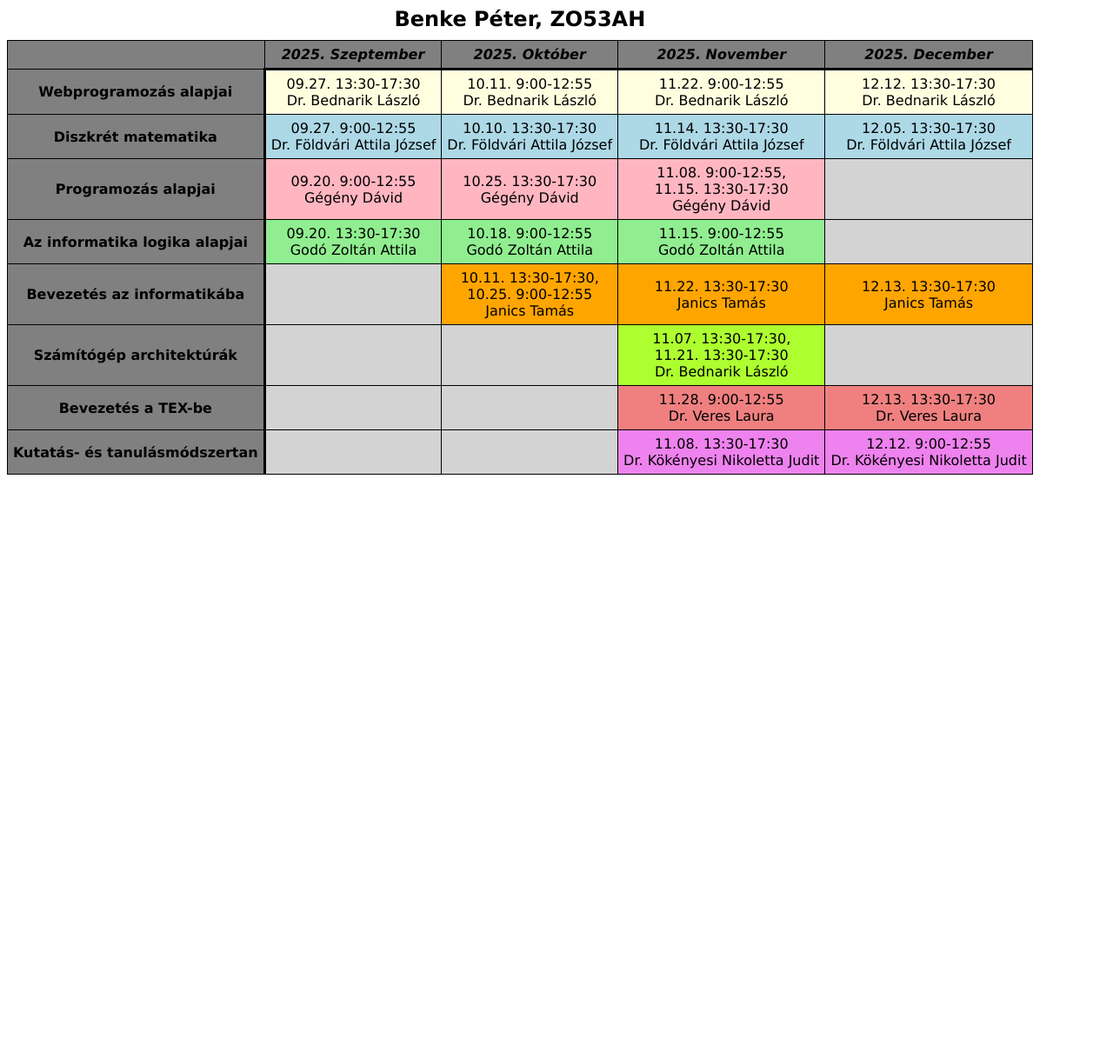
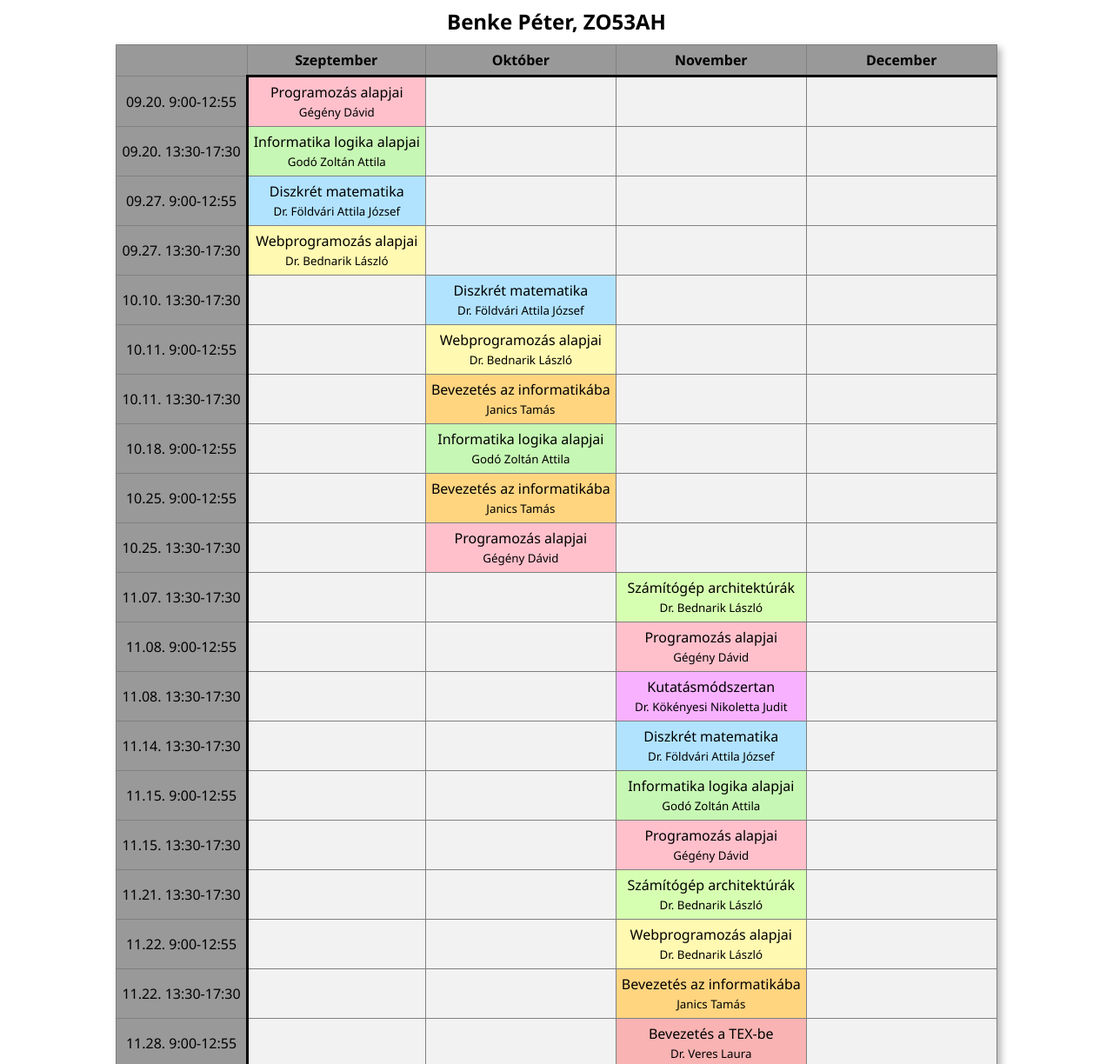
Before and after one commit to BPeter202501/ZO53AHWebProgAlapLev, a plain HTML site: page ZO53AH_1011/ZO53AH_orarend.html in a window 1280 px wide. Shown: the top 1224 px of the page at 87% size. Before the commit the page ends 800 px from the top, so only its background shows below. Drawn offline with Linux system fonts and the light colour scheme.

Commit message:
Frissítés

```diff
--- a/ZO53AH_1011/ZO53AH_external_style.css
+++ b/ZO53AH_1011/ZO53AH_external_style.css
@@ -1,5 +1,5 @@
 body {
-  background-color: #ffffff;
+  background-color: #84d5e0;
 }
 
 h1 {
--- a/ZO53AH_1011/ZO53AH_orarend.html
+++ b/ZO53AH_1011/ZO53AH_orarend.html
@@ -3,108 +3,208 @@
 <head>
     <meta charset="UTF-8">
     <meta name="viewport" content="width=device-width, initial-scale=1.0">
-    <title>Órarend</title>
+    <title>Benke Péter, ZO53AH Órarend</title>
 </head>
 <body>
 
-    <table class="table">
+    <table>
     <caption>Benke Péter, ZO53AH</caption>
 
     <tr>
         <th></th>
-        <th><em>2025. Szeptember</em></th>
-        <th><em>2025. Október</em></th>
-        <th><em>2025. November</em></th>
-        <th><em>2025. December</em></th>
+        <th>Szeptember</th>
+        <th>Október</th>
+        <th>November</th>
+        <th>December</th>
       </tr>
 
       <tr>
-        <td>Webprogramozás alapjai</td>
-        <td class="yellow">09.27. 13:30-17:30<br>
-        Dr. Bednarik László</td>
-        <td class="yellow">10.11. 9:00-12:55<br>
-            Dr. Bednarik László</td>
-        <td class="yellow">11.22. 9:00-12:55<br>
-            Dr. Bednarik László</td>
-        <td class="yellow">12.12. 13:30-17:30<br>
-        Dr. Bednarik László</td>
+        <td>09.20. 9:00-12:55</td>
+        <td class="progalap">Programozás alapjai<br><small>Gégény Dávid</small></td>
+        <td class="empty"></td>
+        <td class="empty"></td>
+        <td class="empty"></td>
+      </tr>
+      <tr>
+        <td>09.20. 13:30-17:30</td>
+        <td class="logika">Informatika logika alapjai<br><small>Godó Zoltán Attila</small></td>
+        <td class="empty"></td>
+        <td class="empty"></td>
+        <td class="empty"></td>
       </tr>
 
       <tr>
-        <td>Diszkrét matematika</td>
-        <td class="blue">09.27. 9:00-12:55<br>
-            Dr. Földvári Attila József</td>
-        <td class="blue">10.10. 13:30-17:30<br>
-            Dr. Földvári Attila József</td>
-        <td class="blue">11.14. 13:30-17:30<br>
-            Dr. Földvári Attila József</td>
-        <td class="blue">12.05. 13:30-17:30<br>
-            Dr. Földvári Attila József</td>
+        <td>09.27. 9:00-12:55</td>
+        <td class="matek">Diszkrét matematika<br><small>Dr. Földvári Attila József</small></td>
+        <td class="empty"></td>
+        <td class="empty"></td>
+        <td class="empty"></td>
+      </tr>
+      <tr>
+        <td>09.27. 13:30-17:30</td>
+        <td class="webprog">Webprogramozás alapjai<br><small>Dr. Bednarik László</small></td>
+        <td class="empty"></td>
+        <td class="empty"></td>
+        <td class="empty"></td>
       </tr>
 
       <tr>
-        <td>Programozás alapjai</td>
-        <td class="pink">09.20. 9:00-12:55<br>
-            Gégény Dávid</td>
-        <td class="pink">10.25. 13:30-17:30<br>
-            Gégény Dávid</td>
-        <td class="pink">11.08. 9:00-12:55,<br>
-            11.15. 13:30-17:30<br>
-        Gégény Dávid</td>
-        <td class="lightgrey"></td>
+        <td>10.10. 13:30-17:30</td>
+        <td class="empty"></td>
+        <td class="matek">Diszkrét matematika<br><small>Dr. Földvári Attila József</small></td>
+        <td class="empty"></td>
+        <td class="empty"></td>
       </tr>
 
       <tr>
-        <td>Az informatika logika alapjai</td>
-        <td class="green">09.20. 13:30-17:30<br>
-            Godó Zoltán Attila</td>
-        <td class="green">10.18. 9:00-12:55<br>
-            Godó Zoltán Attila</td>
-            <td class="green">11.15. 9:00-12:55<br>
-            Godó Zoltán Attila</td>
-            <td class="lightgrey"></td>
+        <td>10.11. 9:00-12:55</td>
+        <td class="empty"></td>
+        <td class="webprog">Webprogramozás alapjai<br><small>Dr. Bednarik László</small></td>
+        <td class="empty"></td>
+        <td class="empty"></td>
+      </tr>
+      <tr>
+        <td>10.11. 13:30-17:30</td>
+        <td class="empty"></td>
+        <td class="info">Bevezetés az informatikába<br><small>Janics Tamás</small></td>
+        <td class="empty"></td>
+        <td class="empty"></td>
       </tr>
 
       <tr>
-        <td>Bevezetés az informatikába</td>
-        <td class="lightgrey"></td>
-        <td class="orange">10.11. 13:30-17:30,<br>
-            10.25. 9:00-12:55<br>
-            Janics Tamás</td>
-        <td class="orange">11.22. 13:30-17:30<br>
-        Janics Tamás</td>
-        <td class="orange">12.13. 13:30-17:30<br>
-        Janics Tamás</td>
+        <td>10.18. 9:00-12:55</td>
+        <td class="empty"></td>
+        <td class="logika">Informatika logika alapjai<br><small>Godó Zoltán Attila</small></td>
+        <td class="empty"></td>
+        <td class="empty"></td>
       </tr>
 
       <tr>
-        <td>Számítógép architektúrák</td>
-        <td class="lightgrey"></td>
-        <td class="lightgrey"></td>
-        <td class="greenyellow">11.07. 13:30-17:30,<br>
-            11.21. 13:30-17:30<br>
-        Dr. Bednarik László</td>
-        <td class="lightgrey"></td>
+        <td>10.25. 9:00-12:55</td>
+        <td class="empty"></td>
+        <td class="info">Bevezetés az informatikába<br><small>Janics Tamás</small></td>
+        <td class="empty"></td>
+        <td class="empty"></td>
       </tr>
 
       <tr>
-        <td>Bevezetés a TEX-be</td>
-        <td class="lightgrey"></td>
-        <td class="lightgrey"></td>
-        <td class="coral">11.28. 9:00-12:55<br>
-        Dr. Veres Laura</td>
-        <td class="coral">12.13. 13:30-17:30<br>
-        Dr. Veres Laura</td>
+        <td>10.25. 13:30-17:30</td>
+        <td class="empty"></td>
+        <td class="progalap">Programozás alapjai<br><small>Gégény Dávid</small></td>
+        <td class="empty"></td>
+        <td class="empty"></td>
       </tr>
 
       <tr>
-        <td>Kutatás- és tanulásmódszertan</td>
-        <td class="lightgrey"></td>
-        <td class="lightgrey"></td>
-        <td class="violet">11.08. 13:30-17:30<br>
-        Dr. Kökényesi Nikoletta Judit</td>
-        <td class="violet">12.12. 9:00-12:55<br>
-        Dr. Kökényesi Nikoletta Judit</td>
+        <td>11.07. 13:30-17:30</td>
+        <td class="empty"></td>
+        <td class="empty"></td>
+        <td class="arch">Számítógép architektúrák<br><small>Dr. Bednarik László</small></td>
+        <td class="empty"></td>
+      </tr>
+
+      <tr>
+        <td>11.08. 9:00-12:55</td>
+        <td class="empty"></td>
+        <td class="empty"></td>
+        <td class="progalap">Programozás alapjai<br><small>Gégény Dávid</small></td>
+        <td class="empty"></td>
+      </tr>
+      <tr>
+        <td>11.08. 13:30-17:30</td>
+        <td class="empty"></td>
+        <td class="empty"></td>
+        <td class="kutatas">Kutatásmódszertan<br><small>Dr. Kökényesi Nikoletta Judit</small></td>
+        <td class="empty"></td>
+      </tr>
+
+      <tr>
+        <td>11.14. 13:30-17:30</td>
+        <td class="empty"></td>
+        <td class="empty"></td>
+        <td class="matek">Diszkrét matematika<br><small>Dr. Földvári Attila József</small></td>
+        <td class="empty"></td>
+      </tr>
+      <tr>
+        <td>11.15. 9:00-12:55</td>
+        <td class="empty"></td>
+        <td class="empty"></td>
+        <td class="logika">Informatika logika alapjai<br><small>Godó Zoltán Attila</small></td>
+        <td class="empty"></td>
+      </tr>
+      <tr>
+        <td>11.15. 13:30-17:30</td>
+        <td class="empty"></td>
+        <td class="empty"></td>
+        <td class="progalap">Programozás alapjai<br><small>Gégény Dávid</small></td>
+        <td class="empty"></td>
+      </tr>
+
+      <tr>
+        <td>11.21. 13:30-17:30</td>
+        <td class="empty"></td>
+        <td class="empty"></td>
+        <td class="arch">Számítógép architektúrák<br><small>Dr. Bednarik László</small></td>
+        <td class="empty"></td>
+      </tr>
+
+      <tr>
+        <td>11.22. 9:00-12:55</td>
+        <td class="empty"></td>
+        <td class="empty"></td>
+        <td class="webprog">Webprogramozás alapjai<br><small>Dr. Bednarik László</small></td>
+        <td class="empty"></td>
+      </tr>
+      <tr>
+        <td>11.22. 13:30-17:30</td>
+        <td class="empty"></td>
+        <td class="empty"></td>
+        <td class="info">Bevezetés az informatikába<br><small>Janics Tamás</small></td>
+        <td class="empty"></td>
+      </tr>
+
+      <tr>
+        <td>11.28. 9:00-12:55</td>
+        <td class="empty"></td>
+        <td class="empty"></td>
+        <td class="tex">Bevezetés a TEX-be<br><small>Dr. Veres Laura</small></td>
+        <td class="empty"></td>
+      </tr>
+
+      <tr>
+        <td>12.05. 13:30-17:30</td>
+        <td class="empty"></td>
+        <td class="empty"></td>
+        <td class="empty"></td>
+        <td class="matek">Diszkrét matematika<br><small>Dr. Földvári Attila József</small></td>
+      </tr>
+      <tr>
+        <td>12.12. 9:00-12:55</td>
+        <td class="empty"></td>
+        <td class="empty"></td>
+        <td class="empty"></td>
+        <td class="kutatas">Kutatásmódszertan<br><small>Dr. Kökényesi Nikoletta Judit</small></td>
+      </tr>
+      <tr>
+        <td>12.12. 13:30-17:30</td>
+        <td class="empty"></td>
+        <td class="empty"></td>
+        <td class="empty"></td>
+        <td class="webprog">Webprogramozás alapjai<br><small>Dr. Bednarik László</small></td>
+      </tr>
+      <tr>
+        <td>12.13. 13:30-17:30</td>
+        <td class="empty"></td>
+        <td class="empty"></td>
+        <td class="empty"></td>
+        <td class="tex">Bevezetés a TEX-be<br><small>Dr. Veres Laura</small></td>
+      </tr>
+      <tr>
+        <td>12.13. 13:30-17:30</td>
+        <td class="empty"></td>
+        <td class="empty"></td>
+        <td class="empty"></td>
+        <td class="info">Bevezetés az informatikába<br><small>Janics Tamás</small></td>
       </tr>
     </table>
 
--- a/ZO53AH_1011/ZO53AH_orarend_style.css
+++ b/ZO53AH_1011/ZO53AH_orarend_style.css
@@ -1,67 +1,43 @@
-.table {
+table {
+    margin: 0 auto;
     width: auto;
     height: auto;
-    background-color: grey;
+    background-color: #999999;
     border-collapse: collapse;
-    border: 1px solid black;
-    font-family: Verdana, Geneva, Tahoma, sans-serif;
-    font-weight: bold;
+    border: 1px solid grey;
+    font-family: 'Segoe UI';
     text-align: center;
+    box-shadow: 4px 4px 8px rgba(0, 0, 0, 0.3);
 }
-.table caption {
+table caption {
     caption-side: top;
     font-size: 1.5em;
     font-weight: bold;
     text-align: center;
     margin-bottom: 10px;
 }
-.table th, .table td {
-    border: 1px solid black;
-    padding: 6px;
+th, td {
+  border: 1px solid grey;
+  padding: 6px;
 }
-.table tr:first-child th {
-    border-bottom: 3px solid black;
+th:first-child,
+td:first-child {
+  border-right: 3px solid black;
 }
-.table td:first-child {
-    border-right: 3px solid black;
+tr:first-child th:first-child,
+tr:first-child td:first-child {
+  border-right: 1px solid grey;
 }
-.table tr:first-child th:first-child {
-    border-bottom: 1px solid black;
-    border-right: 1px solid black;
+tr:first-child th:not(:first-child),
+tr:first-child td:not(:first-child) {
+  border-bottom: 3px solid black;
 }
-.yellow {
-    background-color: lightyellow;
-    font-weight: normal;
-}
-.pink {
-    background-color: lightpink;
-    font-weight: normal;
-}
-.blue {
-    background-color: lightblue;
-    font-weight: normal;
-}
-.orange {
-    background-color: orange;
-    font-weight: normal;
-}
-.green {
-    background-color: lightgreen;
-    font-weight: normal;
-}
-.coral {
-    background-color: lightcoral;
-    font-weight: normal;
-}
-.greenyellow {
-    background-color: greenyellow;
-    font-weight: normal;
-}
-.violet {
-    background-color: violet;
-    font-weight: normal;
-}
-.lightgrey {
-    background-color: lightgrey;
-    font-weight: normal;
-}
+.webprog { background-color: #fff9b1; }
+.matek { background-color: #b1e3ff; }
+.progalap { background-color: #ffc0cb; }
+.logika { background-color: #c7f7b4; }
+.info { background-color: #ffd580; }
+.arch { background-color: #d7ffb1; }
+.tex { background-color: #f9b3b3; }
+.kutatas { background-color: #f7b1ff; }
+.empty { background-color: #f2f2f2; }
```
Also changed, not shown: ZO53AH_1011/ZO53AH_border.html (+3 -5 lines), ZO53AH_1011/ZO53AH_class_selector.html (+2 -4 lines), ZO53AH_1011/ZO53AH_color_font_size.html (+1 -1 lines), ZO53AH_1011/ZO53AH_display.html (+1 -0 lines), ZO53AH_1011/ZO53AH_elemnev_selector.html (+5 -7 lines), ZO53AH_1011/ZO53AH_external.html (+2 -0 lines), ZO53AH_1011/ZO53AH_gyumolcs.html (+4 -4 lines), ZO53AH_1011/ZO53AH_id_selector.html (+1 -3 lines), ZO53AH_1011/ZO53AH_internal.html (+3 -11 lines), ZO53AH_1011/ZO53AH_linkek.html (+5 -3 lines), ZO53AH_1011/ZO53AH_lista.html (+1 -1 lines), ZO53AH_1011/ZO53AH_margin.html (+2 -1 lines), ZO53AH_1011/ZO53AH_paste.html (+1 -1 lines), ZO53AH_1011/ZO53AH_tablazat.html (+2 -2 lines), 1 more files. Lines whose indentation alone changed are shown as unchanged.
